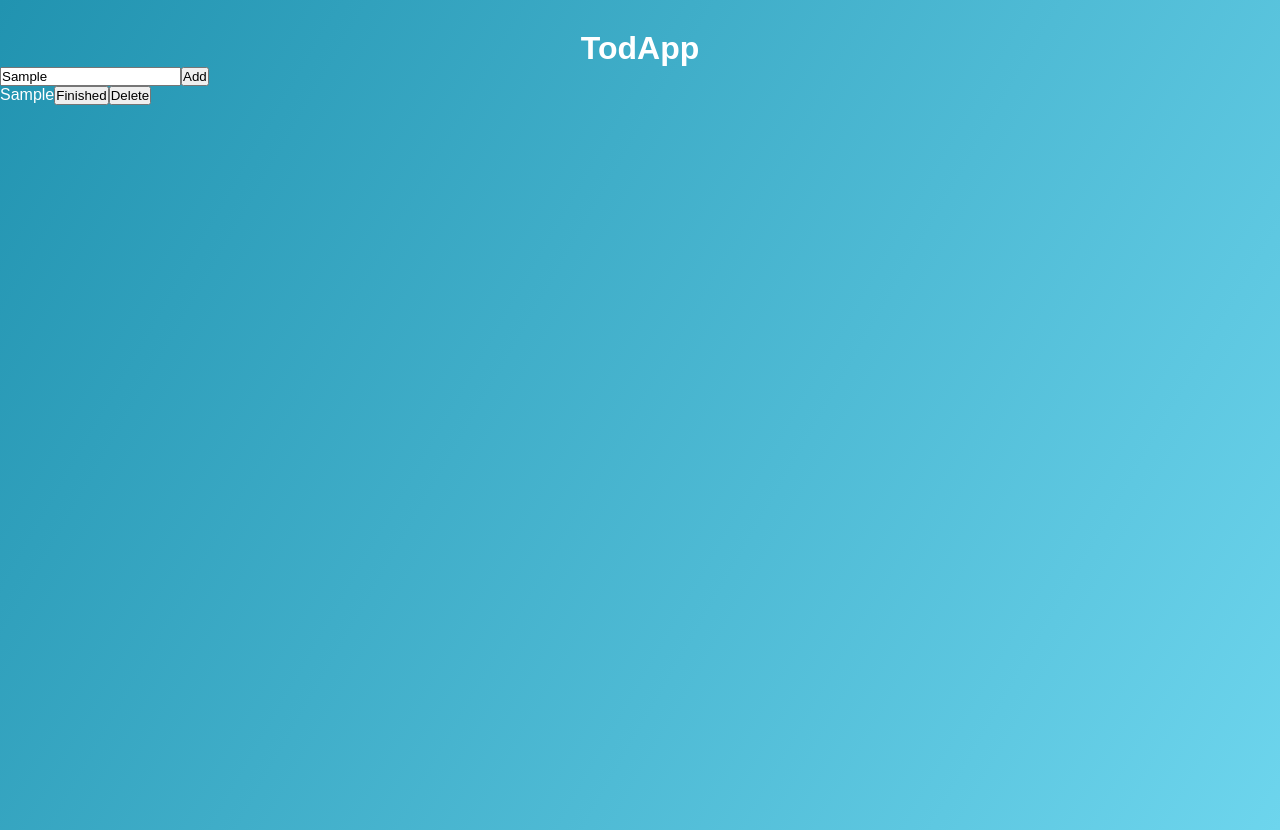
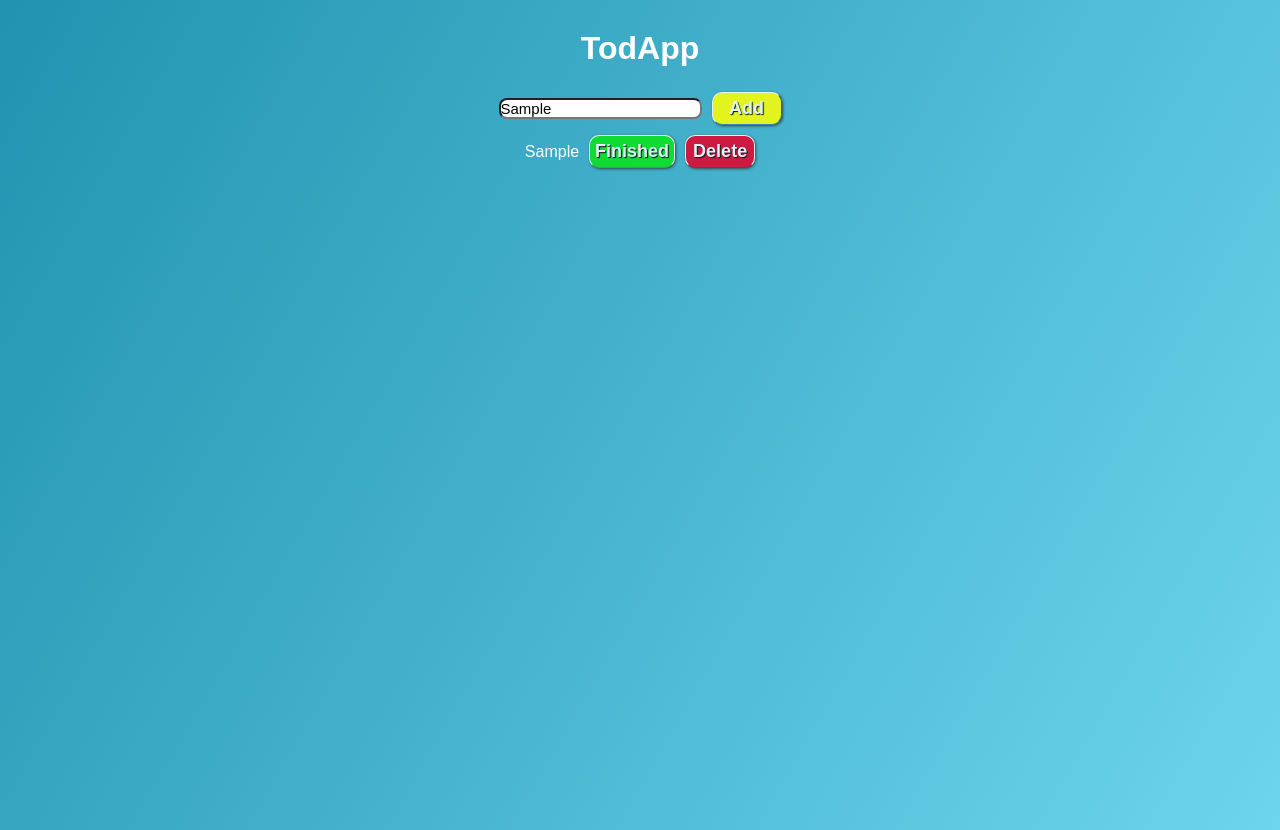
Before and after one commit to horakhy/todapp, a React (Create React App) app: page / in a window 1280 px wide. Both pictures are taken after typing "Sample" into the empty fields and a click on the button "Add". Built offline with nearby package versions, Linux system fonts and the light colour scheme.

Commit message:
Changed the buttons a bit and added Sql Questions

```diff
--- a/src/App.css
+++ b/src/App.css
@@ -16,6 +16,62 @@ h1{
     margin-top: 30px;
 }
 
-.crossedText {
-    color: rebeccapurple;
+.crossedText{
+    text-decoration: line-through black;
 }
+
+.todo{
+    margin-top: 25px;
+    text-align: center;
+}
+
+button{
+    font-size: 18px;
+    margin-left: 10px;
+    min-width: 70px;
+    opacity: 0.85;
+    background: none repeat scroll 0 0 #66A3D2;
+    border-color: #FFFFFF #24557b #327CB5 #FFFFFF;
+    border-radius: 10px 10px 10px 10px;
+    border-style: solid;
+    border-width: 1px;
+    box-shadow: 1px 1px 3px #333333;
+    color: #FFFFFF;
+    cursor: pointer;
+    font-weight: bold;
+    padding: 5px;
+    text-align: center;
+    text-shadow: 1px 1px 1px #000000;
+}
+
+button:hover{
+    opacity: 1;
+}
+button:focus{
+    background-color: yellow;
+
+}
+
+
+.add-btn{
+    background: none repeat scroll 0 0 #66A3D2;
+}
+
+.finished{
+    background: none repeat scroll 0 0 #08e41a;
+    border-color: #FFFFFF #ffffff #21b32d #FFFFFF;
+}
+
+.delete{
+    background: none repeat scroll 0 0 #e6002a;
+    border-color: #FFFFFF #ffffff #b10b2a #FFFFFF;
+}
+
+input{
+    font-size: 15px;
+    border-radius: 8px;
+}
+
+ul li{
+    margin: 10px;
+  }
--- a/src/TodApp.js
+++ b/src/TodApp.js
@@ -11,9 +11,9 @@ function TodApp() {
 
 
     const addTask = () => {
-        if(task !== ""){
+        if (task !== "") {
             const taskDetails = {
-                id: Math.floor(Math.random()*1000),
+                id: Math.floor(Math.random() * 1000),
                 value: task,
                 isCompleted: false,
             }
@@ -23,7 +23,17 @@ function TodApp() {
 
     };
 
+    const deletePrompt = (e, t) => {
+        const deleteIt = window.confirm(`The note is going to be deleted`);
+
+        if(deleteIt){
+            deleteItem(e, t.id);
+        }
+
+    }
+
     const deleteItem = (e, id) => {
+        // Prevents the window from refreshing
         e.preventDefault();
         setTaskList(tasklist.filter((t) => t.id !== id))
     };
@@ -38,10 +48,18 @@ const taskFinished = (e, id) => {
 
         console.log("Testing...");
         // edit (cross out) the text
+        // Cross it out if it's completed
+        if (tasklist[item].isCompleted !== true) {
             newTaskList[item] = {
-        ...newTaskList[item], isCompleted:true
+                ...newTaskList[item], isCompleted: true
+            }
         }
 
+        else {
+            newTaskList[item] = {
+                ...newTaskList[item], isCompleted: false
+            }
+        }
         // Setting the new list as the one to be shown
         setTaskList(newTaskList)
     }
@@ -50,9 +68,9 @@ const taskFinished = (e, id) => {
     return (
         <div className="todo">
             <input type="text" name="text" id="text"
-            onChange={ (e) => changeHandler(e)} placeholder="Add task"/>
+                onChange={(e) => changeHandler(e)} placeholder="Add task" />
 
-            <button className="add-btn" onClick = {addTask}>Add</button>
+            <button className="add-btn" onClick={addTask}>Add</button>
             <br />
 
             {tasklist !== [] ?
@@ -60,11 +78,10 @@ const taskFinished = (e, id) => {
                     {tasklist.map((t) => (
                         <li className={t.isCompleted ? "crossedText" : "listitem"}>{t.value}
 
-                    <button className="finished" onClick= {e => taskFinished(e, t.id)}>Finished</button>
+                            <button className="finished" onClick={e => taskFinished(e, t.id)}>Finished</button>
 
-                    <button className="delete" onClick= {e => deleteItem(e, t.id)}>Delete</button>
+                            <button className="delete" onClick={e => deletePrompt(e, t)}>Delete</button>
                         </li>
-
 
                     ))}
                 </ul>
```
Also changed, not shown: 1 other file (tests, documents, lock files or other folders). Lines whose indentation alone changed are shown as unchanged.
